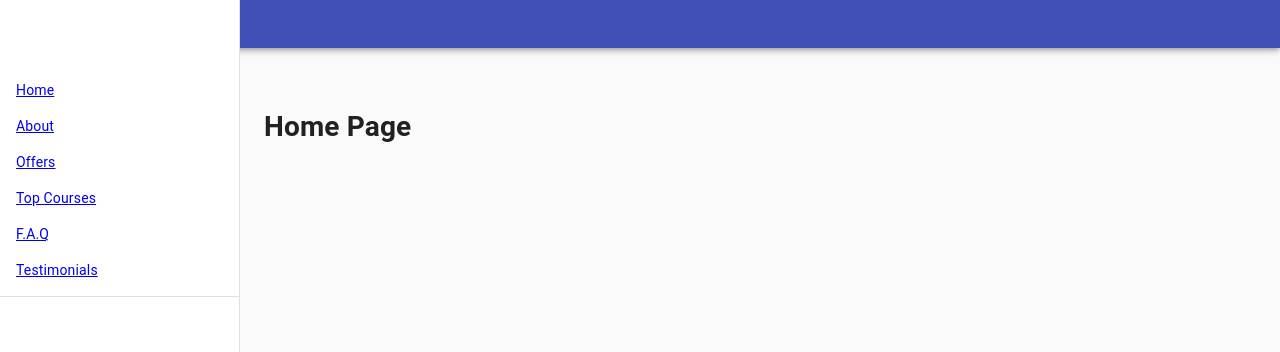
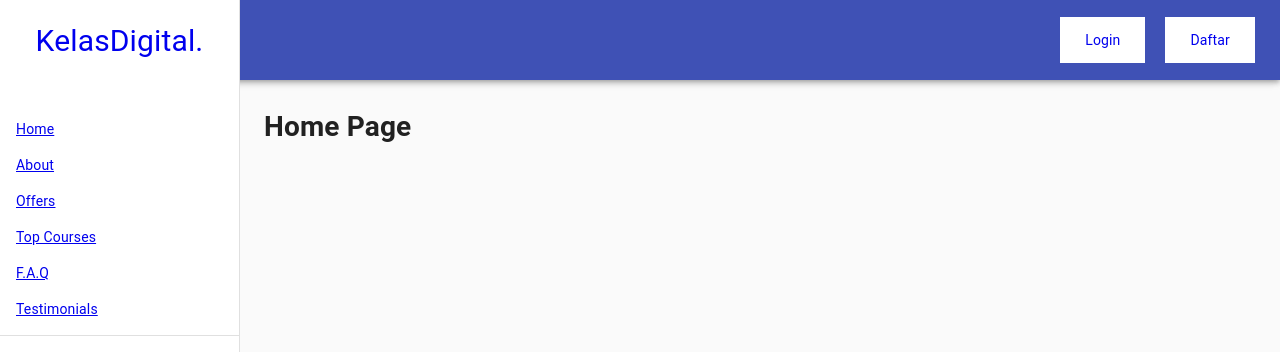
Before and after one commit to athallarizky/kelas-digital, a React (Create React App) app: page / in a window 1280 px wide. Shown: the top 352 px of the page. Built offline with nearby package versions, Linux system fonts and the light colour scheme.

Commit message:
Style: login and register button

```diff
--- a/src/components/Landing-Pages/Layout/Header/index.js
+++ b/src/components/Landing-Pages/Layout/Header/index.js
@@ -1,14 +1,24 @@
 import React from 'react';
+import { Link } from 'react-router-dom';
 
 import AppBar from '@material-ui/core/AppBar';
-import { makeStyles, useTheme } from '@material-ui/core/styles';
+import Button from '@material-ui/core/Button';
+
 import { useStyles } from '../style';
 
 const Header = () =>{
     const classes = useStyles();
     return(
-        <AppBar position="fixed" className={classes.appBar}>
-            <p>Application Bar</p>
+        <AppBar position="fixed" className={classes.appBar} >
+            <div className={classes.appItemsContainer}>
+                <Link to="/login" className={classes.appItems}>
+                    Login
+                </Link>
+                <Link to="/login" className={classes.appItems}>
+                    Daftar
+                </Link>
+            </div>
+
         </AppBar>
     )
 }
--- a/src/components/Landing-Pages/Layout/Navigation/index.js
+++ b/src/components/Landing-Pages/Layout/Navigation/index.js
@@ -16,9 +16,15 @@ function Navigation(props) {
   const classes = useStyles();
 
   const drawer = (
-    <div>
-      <div className={classes.toolbar} />
-      <List>
+    <div className={classes.drawerContainer}>
+
+      <div className={classes.toolbar, classes.appLogoContainer} >
+        <Link to="/" className={classes.appLogo}>
+          KelasDigital.
+        </Link>
+      </div>
+
+      <List className={classes.appListItems}>
         <Link to="/">
           <ListItem button>
               <li>Home</li>
--- a/src/components/Landing-Pages/Layout/index.js
+++ b/src/components/Landing-Pages/Layout/index.js
@@ -20,7 +20,7 @@ const Layout = () =>{
     const classes = useStyles();
     return(
         <div className="wrapper">
-            <div className="left-pane">
+            <div className={classes.leftpane}>
                 <Navigation/>
             </div>
             <div className={classes.rightPane}>
--- a/src/components/Landing-Pages/Layout/style.js
+++ b/src/components/Landing-Pages/Layout/style.js
@@ -7,11 +7,28 @@ export const useStyles = makeStyles(theme => ({
     display: 'flex',
   },
 
+  appLogoContainer: {
+    display: 'flex',
+    alignItems: 'center',
+    justifyContent: 'center',
+
+  },
+
+  appLogo: {
+    marginTop: 20,
+    fontSize: 30,
+    textDecoration: 'none'
+  },
+
   drawer: {
     [theme.breakpoints.up('sm')]: {
       width: drawerWidth,
       flexShrink: 0,
     },
+  },
+
+  appListItems: {
+    marginTop: '40px !important',
   },
 
   menuButton: {
@@ -23,6 +40,37 @@ export const useStyles = makeStyles(theme => ({
 
   // Right pane:
   toolbar: theme.mixins.toolbar,
+
+  appBar: {
+    display: 'flex',
+    flexDirection: 'column',
+    alignItems: 'flex-end',
+    minHeight: 80,
+    padding: 5
+  },
+
+  appItemsContainer: {
+    paddingTop: 25,
+
+  },
+
+  appItems:{
+    color:'#FFF',
+    padding:25,
+    marginRight: 20,
+    paddingTop: 15,
+    paddingBottom: 15,
+    background: '#FFF',
+    color: purple,
+    textDecoration: 'none'
+  },
+
+  loginButton: {
+    maxWidth: 30,
+    marginTop: '15px !important',
+    marginRight: '30px !important',
+  },
+
   drawerPaper: {
     width: drawerWidth,
   },
@@ -30,7 +78,6 @@ export const useStyles = makeStyles(theme => ({
   content: {
     flexGrow: 1,
     padding: theme.spacing(3),
-    background: purple,
   },
 
   rightPane: {
--- a/src/components/Shared/Page-Not-Found/index.js
+++ b/src/components/Shared/Page-Not-Found/index.js
@@ -1,8 +1,19 @@
 import React from 'react';
+import { Link } from 'react-router-dom';
 
 const PageNotFound = () =>{
     return(
-        <h1>404 Page Not Found</h1>
+        <div style={{height:"100vh", display:"flex", justifyContent:"center", alignItems:"center", flexDirection:"column"}}>
+            <h1>404 Page Not Found | Under Construction</h1>
+            <div>
+                <Link to="/" style={{textDecoration:"none"}}>
+                    <h3>Go Back</h3>
+                </Link>
+            </div>
+
+
+        </div>
+
     )
 }
 
```
